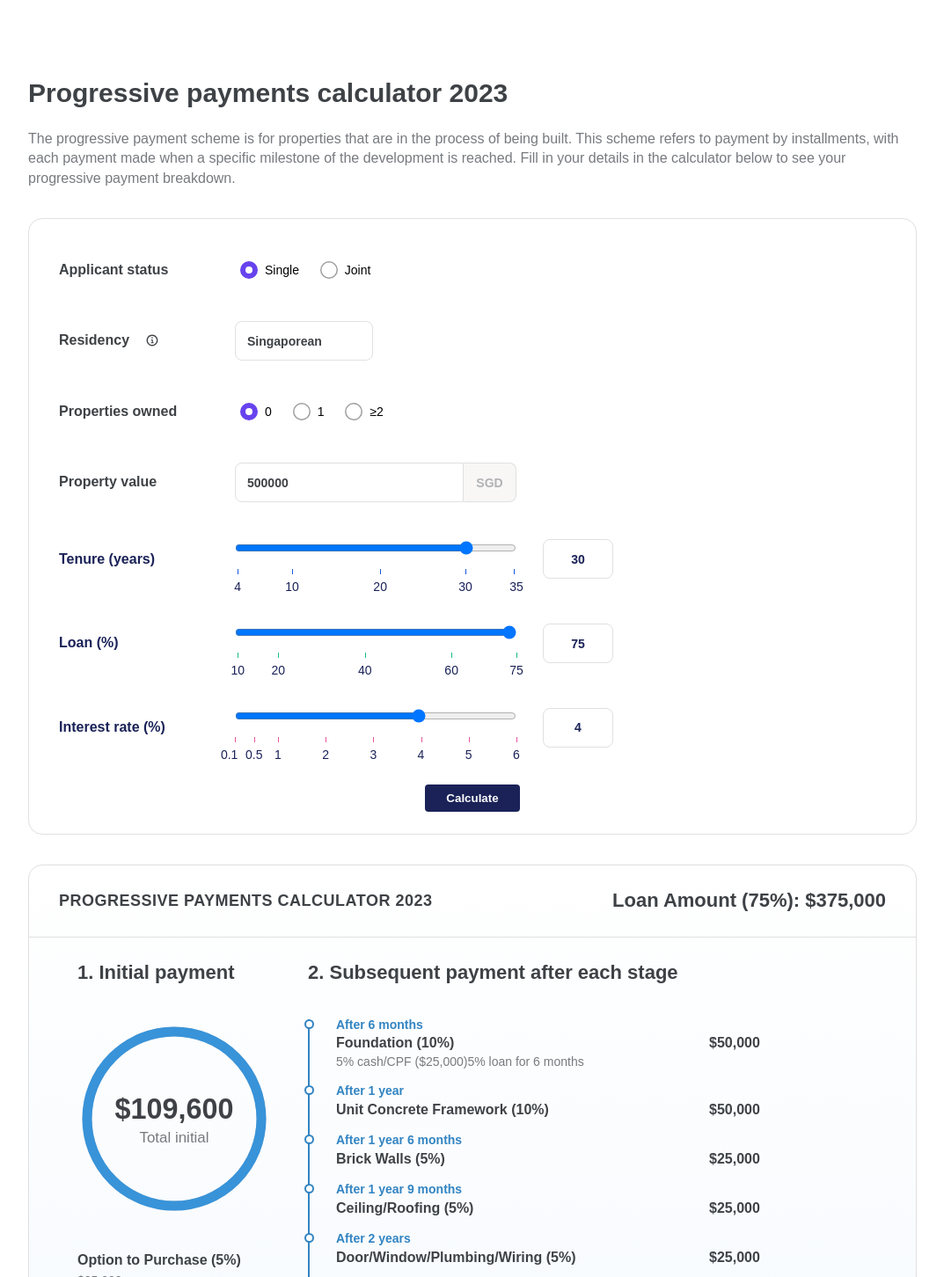
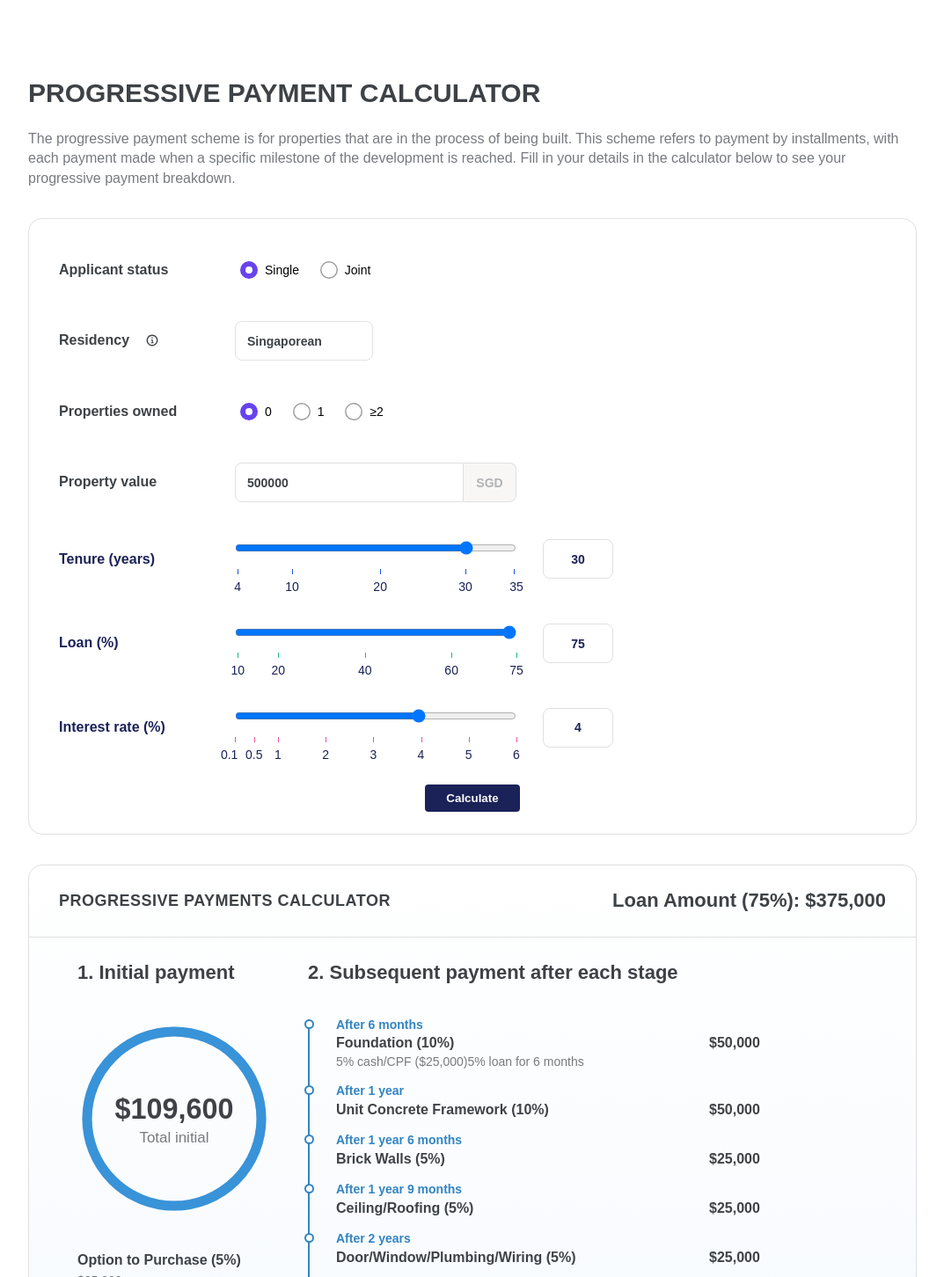
Before and after one commit to abdul0398/progressive, a plain HTML site: page index.html in a window 1280 px wide. Shown: the top 1452 px of the page at 88% size, without its empty margins (103-1176 px from the left). Drawn offline with Linux system fonts and the light colour scheme.

Commit message:
refactor: text capital

```diff
--- a/index.html
+++ b/index.html
@@ -73,7 +73,7 @@
                     <div class="htZ53">
                         <div class="_30gmO">
                             <div>
-                                <h1 class="Z0npN _1roBp">Progressive payments calculator 2023</h1>
+                                <h1 class="Z0npN _1roBp">PROGRESSIVE PAYMENT CALCULATOR</h1>
                                 <p class="JPolj _10yTh">
                                     <span class="_15jg6">The progressive payment scheme is for properties that are in the process of being built. This scheme refers to payment by installments, with each payment made when a specific milestone of the development is reached.
                                     <!-- -->
@@ -275,7 +275,7 @@
                             </div>
                             <div class="_1n-In _3zCbR" id="progressivePaymentsBreakdown">
                                 <div class="_2aYvD">
-                                    <h2 class="Z0npN _1eVLG">Progressive payments calculator 2023</h2>
+                                    <h2 class="Z0npN _1eVLG">Progressive payments calculator</h2>
                                     <div class="_21FOp _2JmCl" id="loan_amount">Loan Amount (75%): $375,000</div>
                                 </div>
                                 <div class="Er6LY">
```
